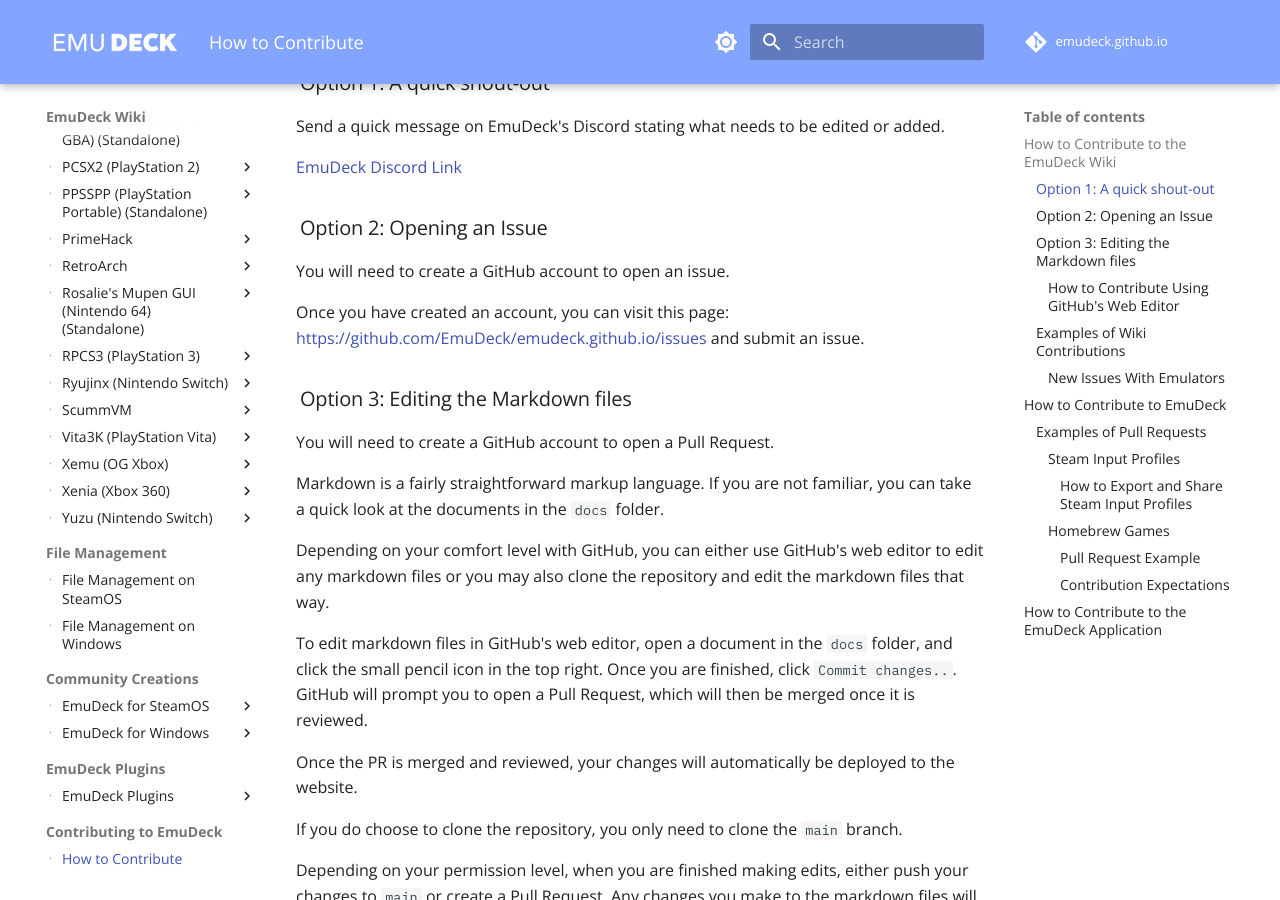
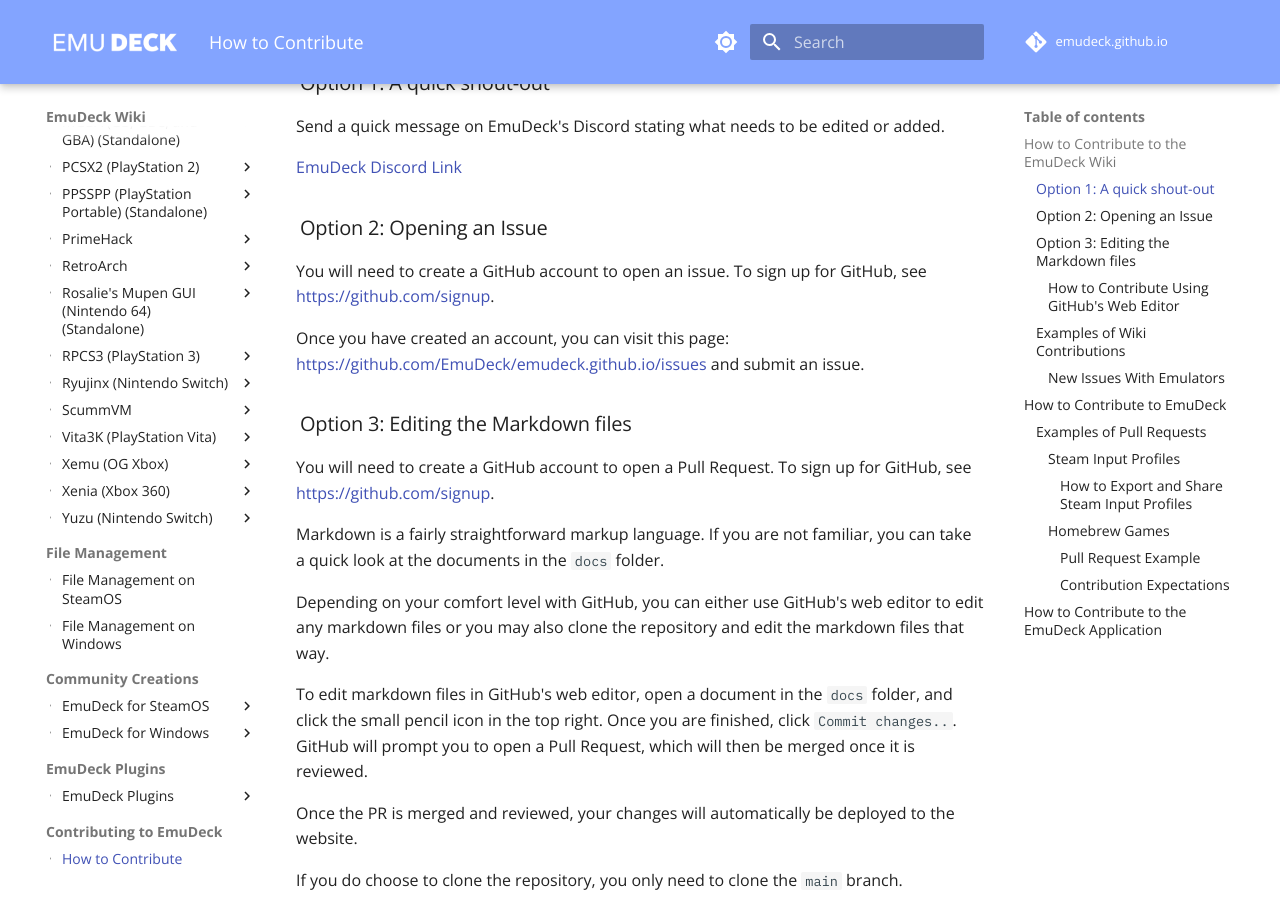
Before and after one commit to EmuDeck/emudeck.github.io, an MkDocs documentation site: the page built from docs/how-to-contribute.md, in a window 1280 px wide and 900 px high, scrolled down 937 px. Built offline with MkDocs 1.6.1 and Material for MkDocs 9.7.7, drawn with Linux system fonts in a browser that asks for light colours; comment, search, counter and statistics services are not loaded.

Commit message:
[Add] GitHub sign up link

```diff
--- a/docs/how-to-contribute.md
+++ b/docs/how-to-contribute.md
@@ -14,13 +14,13 @@
 
 ### Option 2: Opening an Issue
 
-You will need to create a GitHub account to open an issue.
+You will need to create a GitHub account to open an issue. To sign up for GitHub, see [https://github.com/signup](https://github.com/signup).
 
 Once you have created an account, you can visit this page: [https://github.com/EmuDeck/emudeck.github.io/issues](https://github.com/EmuDeck/emudeck.github.io/issues) and submit an issue.
 
 ### Option 3: Editing the Markdown files
 
-You will need to create a GitHub account to open a Pull Request.
+You will need to create a GitHub account to open a Pull Request. To sign up for GitHub, see [https://github.com/signup](https://github.com/signup).
 
 Markdown is a fairly straightforward markup language. If you are not familiar, you can take a quick look at the documents in the `docs` folder.
 
```
Also changed, not shown: docs/community-creations/steamos/community-creations.md (+1 -1 lines), docs/community-creations/steamos/third-party-emulation.md (+1 -1 lines), docs/community-creations/steamos/tools-and-guides.md (+1 -1 lines).
